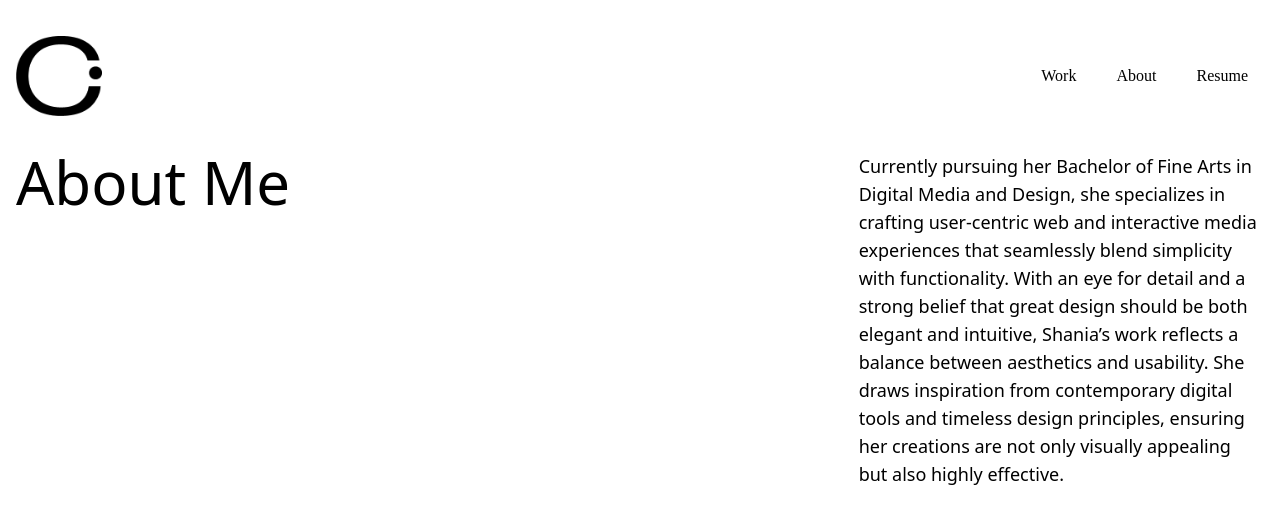
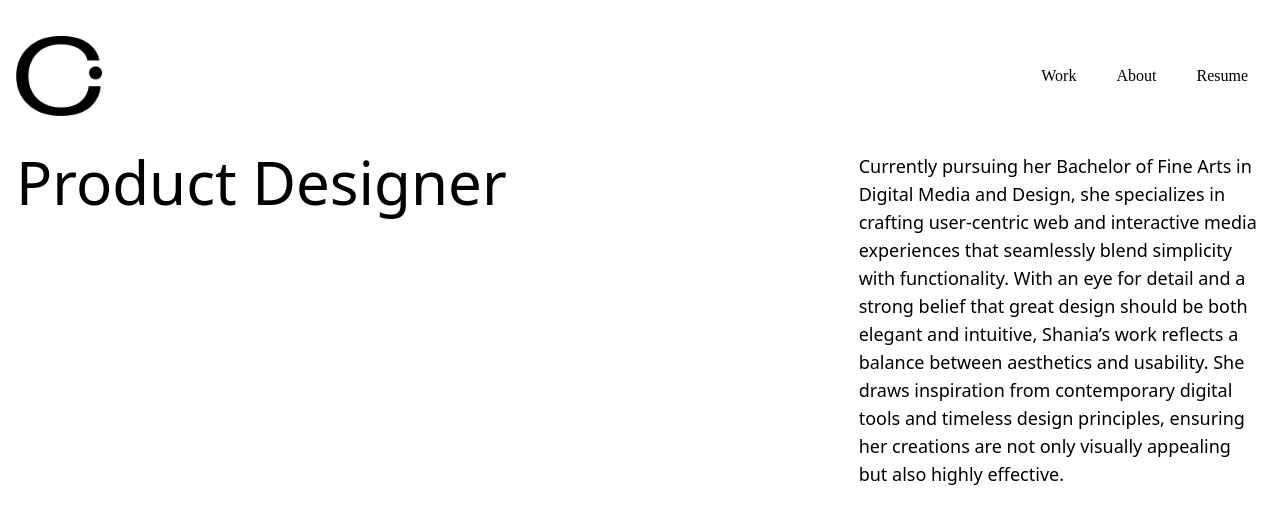
Before and after one commit to chaconshania/design-portfolio, a React (Vite) app: page /about in a window 1280 px wide. Shown: the top 524 px of the page. Built offline with nearby package versions, Linux system fonts and the light colour scheme.

Commit message:
Moving folders

```diff
--- a/public/Webpages/About.jsx
+++ b/src/Webpages/About.jsx
@@ -7,7 +7,7 @@ function About() {
     <div>
       <Navbar />
       <HeadingDesc
-        title="About Me"
+        title="Product Designer"
         paragraph="Currently pursuing her Bachelor of Fine Arts in Digital Media and Design, she specializes in crafting user-centric web and interactive media experiences that seamlessly blend simplicity with functionality. With an eye for detail and a strong belief that great design should be both elegant and intuitive, Shania’s work reflects a balance between aesthetics and usability. She draws inspiration from contemporary digital tools and timeless design principles, ensuring her creations are not only visually appealing but also highly effective."
         paragraph2="hello"
       />
--- a/src/main.jsx
+++ b/src/main.jsx
@@ -1,10 +1,10 @@
 import React from "react";
 import ReactDOM from "react-dom/client";
 import { BrowserRouter, Routes, Route } from "react-router";
-import { createRoot } from "react-dom/client";
+
 import "./index.css";
 import App from "./App.jsx";
-import About from "/public/Webpages/About.jsx";
+import About from "./Webpages/About.jsx";
 
 const root = document.getElementById("root");
 
```
Also changed, not shown: src/Webpages/FitMix.jsx (renamed from public/Webpages/FitMix.jsx), src/Webpages/OasisXr.jsx (deleted).
